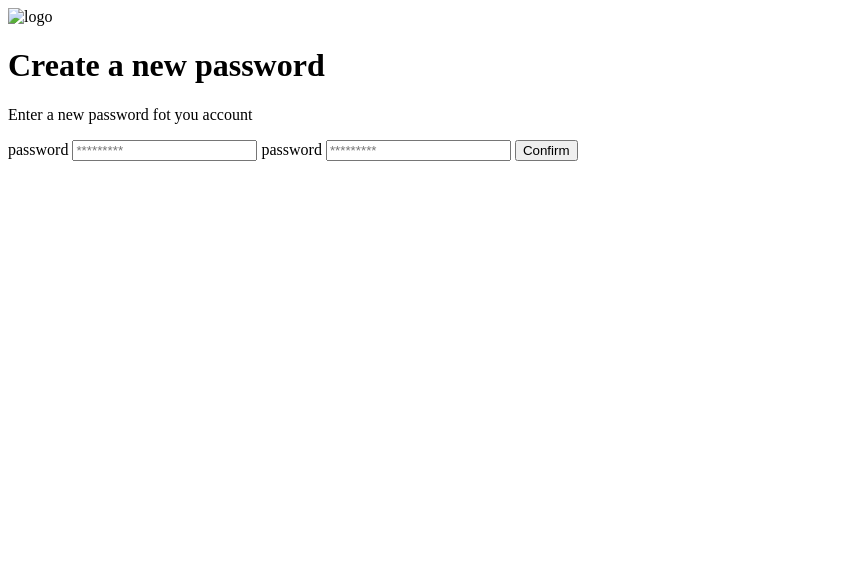
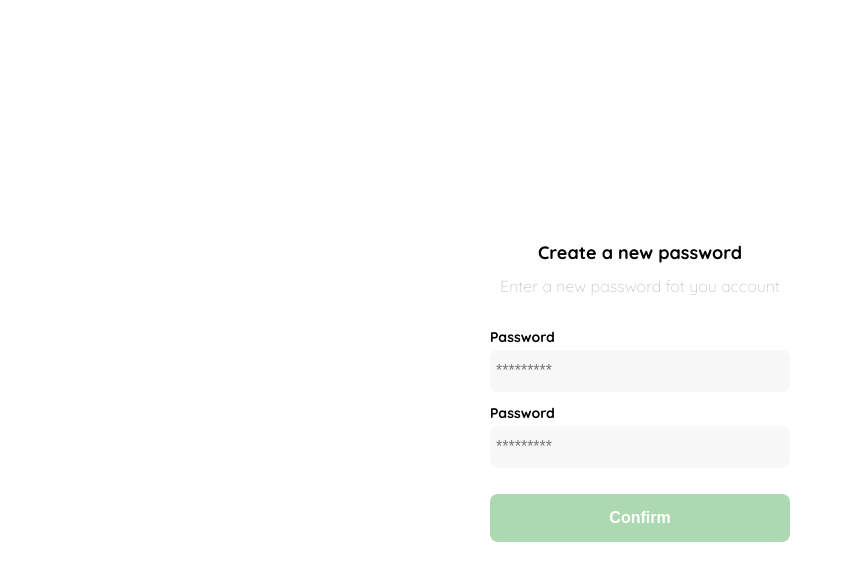
Before and after one commit to OrmandyRony/YardSale, a plain HTML site: page clase1.html in a window 1280 px wide. Shown: the whole page, without its empty margins (0-845 px from the left). Drawn offline with Linux system fonts and the light colour scheme.

Commit message:
Creacion de logo

```diff
--- a/clase1.html
+++ b/clase1.html
@@ -4,22 +4,106 @@
     <meta charset="UTF-8">
     <meta http-equiv="X-UA-Compatible" content="IE=edge">
     <meta name="viewport" content="width=device-width, initial-scale=1.0">
+    <link rel="preconnect" href="https://fonts.googleapis.com">
+    <link rel="preconnect" href="https://fonts.gstatic.com" crossorigin>
+    <link href="https://fonts.googleapis.com/css2?family=Quicksand:wght@300;500;700&display=swap" rel="stylesheet">
     <title>Document</title>
     <style>
-
+        :root {
+            --white: #ffffff;
+            --black: #000000;
+            --very-ligh-pink: #c7c7c7;
+            --text-input-field: #f7f7f7;
+            --hospital--green: #ACD9B2;
+            --sm: 14px;
+            --md: 16px;
+            --lg: 18px;
+        }
+        body {
+            margin: 0;
+            font-family: 'Quicksand', sans-serif;
+        }
+        .login {
+            width: 100%;
+            height: 100vh;
+            display: grid;
+            place-items: center;
+        }
+        .form-container {
+            display: grid;
+            grid-template-rows: auto 1fr auto;
+            width: 300px;
+        }
+        .logo {
+            width: 150px;
+            margin-bottom: 48px;
+            justify-self: center;
+            display: none;
+        }
+        .title {
+            font-size: var(--lg);
+            margin-bottom: 12px;
+            text-align: center;
+        }
+        .subtitle {
+            color: var(--very-ligh-pink);
+            font-size: var(--md);
+            font-weight: 300;
+            margin-top: 0;
+            margin-bottom: 32px;
+            text-align: center;
+        }
+        .label {
+            font-size: var(--sm);
+            font-weight: bold;
+            margin-bottom: 4px;
+        }
+        .input {
+            background-color: var(--text-input-field);
+            border: none;
+            border-radius: 8px;
+            height: 30px;
+            font-size: var(--md);
+            padding: 6px;
+            margin-bottom: 12px;
+        }
+        .form {
+            display: flex;
+            flex-direction: column;
+        }
+        .primary-button {
+            background-color: var(--hospital--green);
+            border-radius: 8px;
+            border: none;
+            color: var(--white);
+            width: 100%;
+            cursor: pointer;
+            font-size: var(--md);
+            font-weight: bold;
+            height: 48px;
+        }
+        .login-button {
+            margin-top: 14px;
+            margin-bottom: 30px;
+        }
+        @media (max-width: 640px) {
+            .logo {
+                display: block;
+            }
+        }
     </style>
 </head>
 <body>
     <div class="login">
         <div class="form-container">
-            <img src="" alt="logo" class="logo">
+            <img src="./logos/logo_yard_sale.svg" alt="logo" class="logo">
             <h1 class="title">Create a new password</h1>
             <p class="subtitle">Enter a new password fot you account</p>
             <form action="/" class="form">
-                <label for="password" class="label">password</label>
+                <label for="password" class="label">Password</label>
                 <input type="password" id="password" placeholder="*********" class="input input-password">
 
-                <label for="new-password" class="label">password</label>
+                <label for="new-password" class="label">Password</label>
                 <input type="password" id="new-password" placeholder="*********" class="input input-password">
                 <input type="submit" value="Confirm" class="primary-button login-button">
             </form>
```
Also changed, not shown: icons/bt_add_to_cart.svg (renamed from Platzi_YardSale_Icons/bt_add_to_cart.svg), icons/bt_added_to_cart.svg (renamed from Platzi_YardSale_Icons/bt_added_to_cart.svg), icons/email.svg (renamed from Platzi_YardSale_Icons/email.svg), icons/flechita.svg (renamed from Platzi_YardSale_Icons/flechita.svg), icons/icon_close.png (renamed from Platzi_YardSale_Icons/icon_close.png), icons/icon_menu.svg (renamed from Platzi_YardSale_Icons/icon_menu.svg), icons/icon_shopping_cart.svg (renamed from Platzi_YardSale_Icons/icon_shopping_cart.svg), icons/icon_shopping_cart_notification.svg (renamed from Platzi_YardSale_Icons/icon_shopping_cart_notification.svg), logos/favicon_bota_fora.svg (renamed from Platzi_YardSale_Logos/favicon_bota_fora.svg), logos/favicon_yard_sale.svg (renamed from Platzi_YardSale_Logos/favicon_yard_sale.svg), logos/logo_bota_fora.svg (renamed from Platzi_YardSale_Logos/logo_bota_fora.svg), logos/logo_yard_sale.svg (renamed from Platzi_YardSale_Logos/logo_yard_sale.svg).
